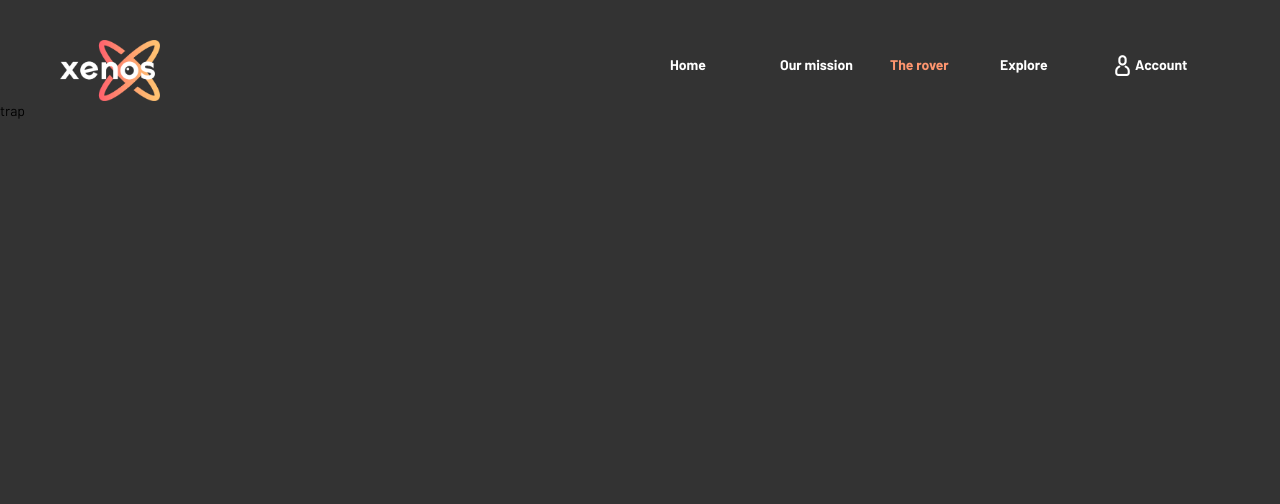
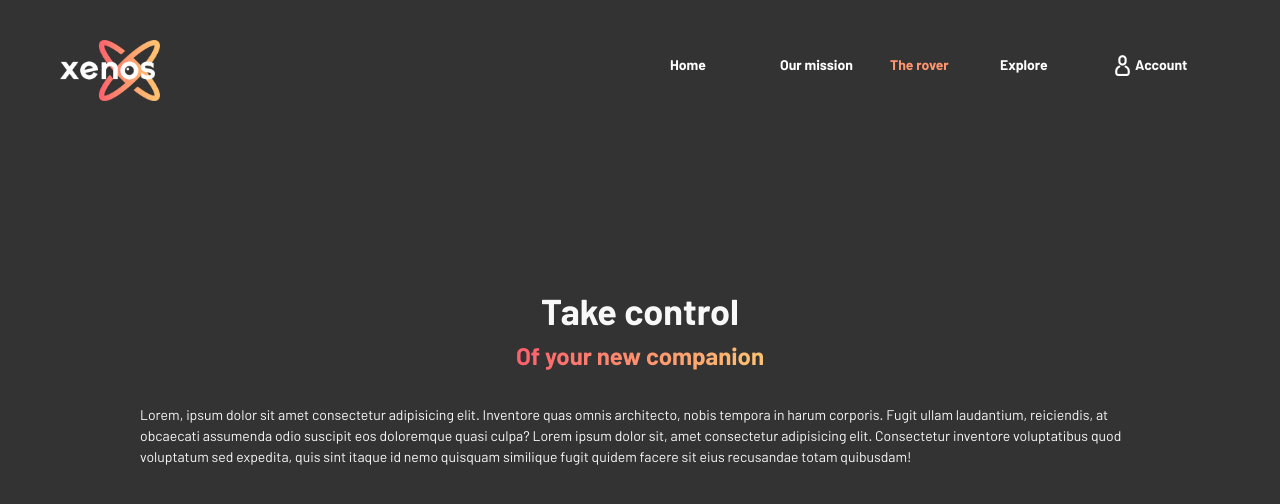
Before and after one commit to SonSonDev/xenos, a Vue app in the folder xenosVUE/: page /#/rover in a window 1280 px wide. Shown: the top 504 px of the page. Built offline with nearby package versions, Linux system fonts and the light colour scheme.

Commit message:
add a component

```diff
--- a/xenosVUE/src/components/Travel/TravelHeader.vue
+++ b/xenosVUE/src/components/Travel/TravelHeader.vue
@@ -1,15 +1,46 @@
 <template>
-    <div>
-
-    </div>
+    <section class="travel_header">
+        <h1 class="travel_header-title">Take control</h1>
+        <h4 class="travel_header-subTitle">Of your new companion</h4>
+        <p class="travel_header-text">Lorem, ipsum dolor sit amet consectetur adipisicing elit. Inventore quas omnis architecto, nobis tempora in harum corporis. Fugit ullam laudantium, reiciendis, at obcaecati assumenda odio suscipit eos doloremque quasi culpa? Lorem ipsum dolor sit, amet consectetur adipisicing elit. Consectetur inventore voluptatibus quod voluptatum sed expedita, quis sint itaque id nemo quisquam similique fugit quidem facere sit eius recusandae totam quibusdam!</p>
+    </section>
 </template>
 
 <script>
 export default {
-
+  name:"TravelHeader"
 }
 </script>
 
 <style lang="scss" scoped>
 
+.travel_header {
+  display: flex;
+  flex-direction: column;
+  align-items: center;
+  padding: 40px;
+  line-height: 1.5;
+  @media(min-width: 768px){
+    padding-top: 180px;
+  }
+  &-title {
+    color: var(--main-dark-white);
+  }
+
+  &-subTitle {
+    background: linear-gradient(to right,var(--gradient-from), var(--gradient-to));
+    -webkit-background-clip: text;
+    -webkit-text-fill-color: transparent;
+  }
+
+  &-text {
+    color: var(--main-dark-white);
+    display: block;
+    margin-top: 30px;
+    @media(min-width: 768px){
+      max-width: 1000px;
+    }
+  }
+}
+
 </style>
--- a/xenosVUE/src/views/Rover.vue
+++ b/xenosVUE/src/views/Rover.vue
@@ -1,16 +1,17 @@
 <template>
   <div class="rover">
     <Header/>
-    <p>trap</p>
+    <TravelHeader/>
   </div>
 </template>
 
 <script>
 import Header from "@/components/Header.vue"
+import TravelHeader from "@/components/Travel/TravelHeader.vue"
 export default {
   name: 'rover',
   components: {
-    Header
+    Header, TravelHeader
   }
 }
 </script>
```
Also changed, not shown: xenosVUE/src/components/Travel/TravelBanner.vue (added).
